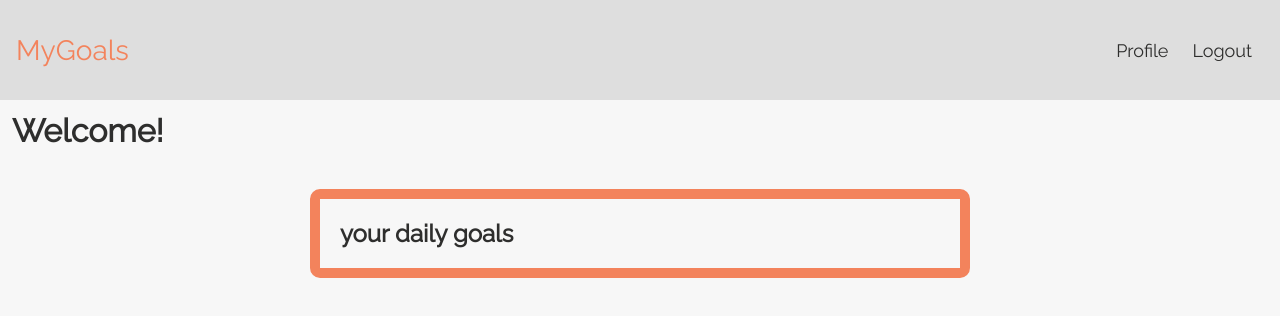
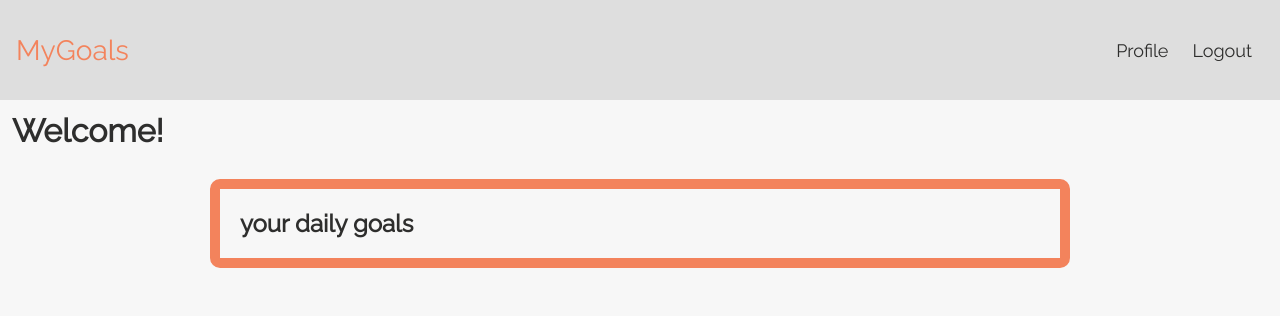
Before and after one commit to lhilt/goal-tracker-app, a React (Create React App) app: page /daily in a window 1280 px wide. Shown: the top 316 px of the page. Built offline with nearby package versions, Linux system fonts and the light colour scheme; a web font is replaced by a local one.

Commit message:
Use react hooks in place of class-based components

```diff
--- a/src/App.tsx
+++ b/src/App.tsx
@@ -1,14 +1,10 @@
-import React, { Component } from 'react';
+import React, { useState } from 'react';
 import Navbar from './components/Navbar';
 import Dashboard from './components/Dashboard';
 import './App.scss';
 
-class App extends Component<{}, {}> {
-  state = {
-    currentUser: '',
-  }
-  render() {
-    const { currentUser } = this.state;
+const App: React.FC = () => {
+  const [currentUser] = useState('');
   return (
     <div className="App">
       <Navbar />
@@ -16,6 +12,5 @@ class App extends Component<{}, {}> {
     </div>
   );
 }
-}
 
 export default App;
--- a/src/components/Dashboard/Goals/Goals.scss
+++ b/src/components/Dashboard/Goals/Goals.scss
@@ -1,8 +1,8 @@
 $coral: #f3835c;
 
 .goal-category {
-  margin: 40px auto;
-  max-width: 600px;
+  margin: 30px auto;
+  max-width: 800px;
   padding: 20px;
   border: 10px solid $coral;
   border-radius: 10px;
--- a/src/components/Dashboard/index.tsx
+++ b/src/components/Dashboard/index.tsx
@@ -1,38 +1,32 @@
-import React, { Component } from 'react';
-import { Switch, Route } from 'react-router-dom';
+import React, { useState } from 'react';
+import { Switch, Route, withRouter } from 'react-router-dom';
 import Goals from './Goals';
 import './Dashboard.scss';
 
 interface Props {
   username: string;
+  history: any;
+  location: any;
+  match: any;
 }
 
-interface State {
-  goalType: string;
-}
-
-class Dashboard extends Component<Props, State> {
-  state = {
-    goalType: 'daily',
-  }
-
-  render() {
-    const { username } = this.props;
-    const { goalType } = this.state;
+const Dashboard: React.FC<Props> = ({ username }) => {
+  const [ goalType ] = useState('daily');
   return (
     <div className="dashboard">
-        <h1 className="welcome">{`Welcome${username.length > 0 ? `, ${username}!` : "!"}`}</h1>
+      <h1 className="welcome">
+        {`Welcome${username.length > 0 ? `, ${username}!` : "!"}`}
+      </h1>
       <Switch>
         <Route
-            path={`/${goalType}`}
+          path={`/:goalType`}
           render={() => (
             <Goals goalType={goalType} />
           )}
         />
       </Switch>
     </div>
-    )
-  }
+  );
 }
 
-export default Dashboard;
+export default withRouter(Dashboard);
--- a/src/components/Navbar/index.tsx
+++ b/src/components/Navbar/index.tsx
@@ -7,8 +7,8 @@ const Navbar: React.FC = () => (
       MyGoals
     </div>
     <div className="nav-items">
-      <a href="#" className="nav-item">Profile</a>
-      <a href="#" className="nav-item">Logout</a>
+      <a href="#p" className="nav-item">Profile</a>
+      <a href="#p" className="nav-item">Logout</a>
     </div>
   </div>
 );
```
Lines whose indentation alone changed are shown as unchanged.
